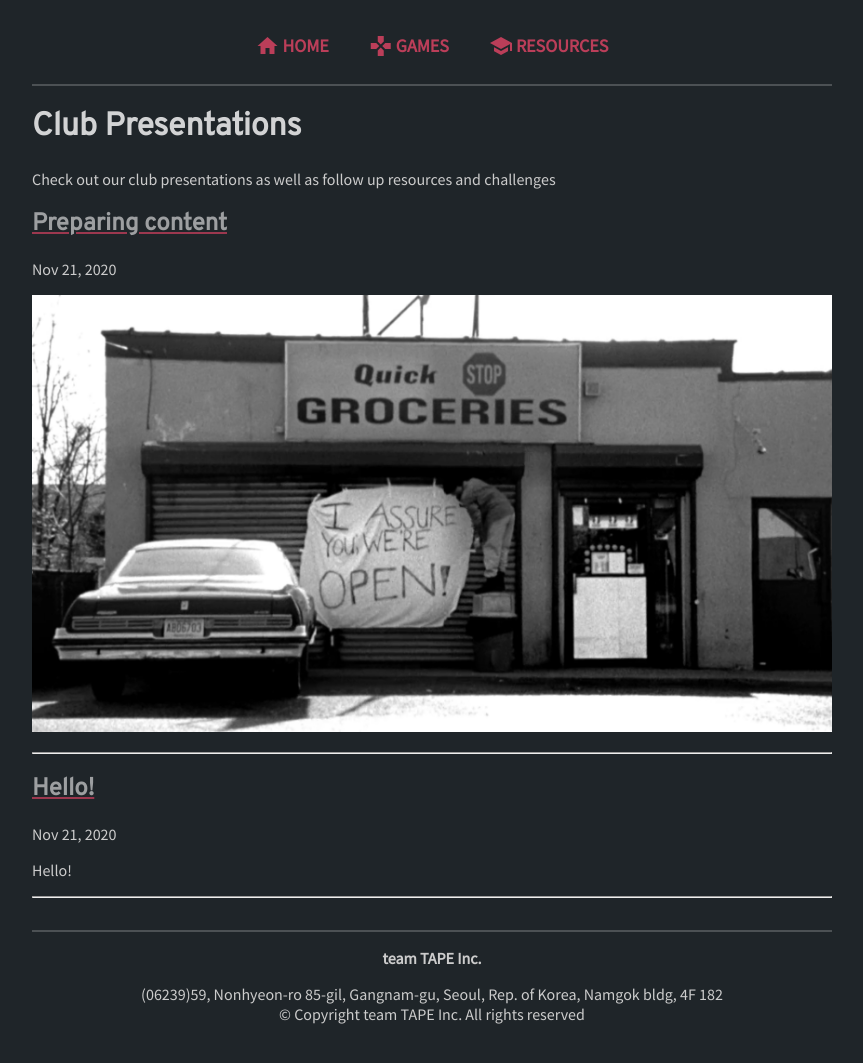
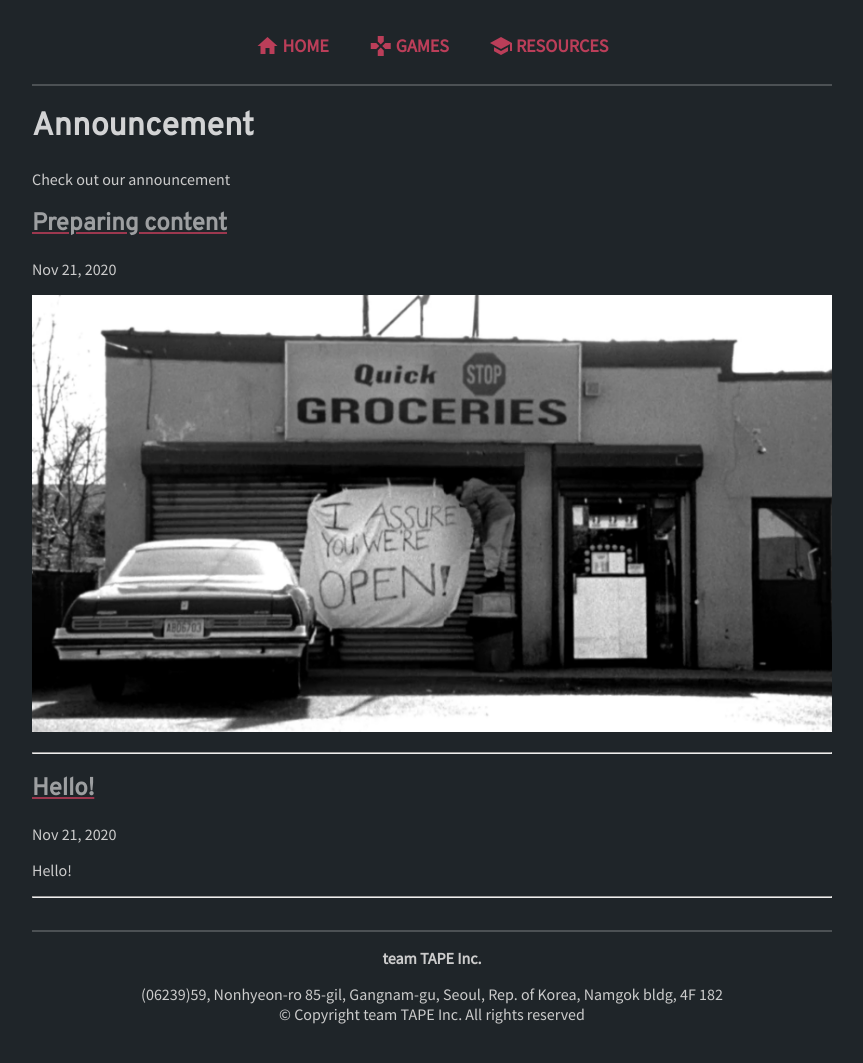
Before and after one commit to team-TAPE/team-tape.com, a Jekyll site: the page built from resources.md, in a window 1280 px wide and 1096 px high. Shown: the top 1063 px of the window, without its empty margins (208-1071 px from the left). Built offline with Jekyll 4.4.1, drawn with Linux system fonts in a browser that asks for light colours; our own code applies the rules of GitHub Pages for plain Markdown files.

Commit message:
Update resources.md

```diff
--- a/resources.md
+++ b/resources.md
@@ -2,9 +2,9 @@
 layout: default
 ---
 
-# Club Presentations
+# Announcement
 
-Check out our club presentations as well as follow up resources and challenges
+Check out our announcement
 
 <div id="posts">
   {% for post in site.categories.resources %}
```
